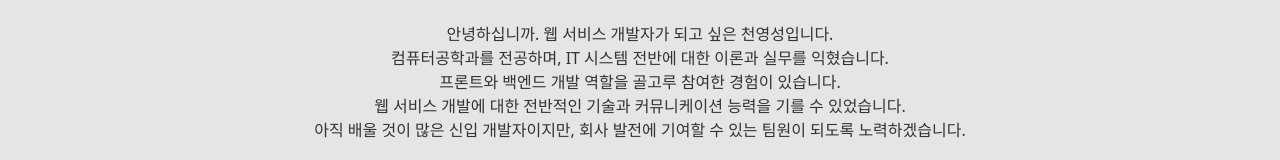
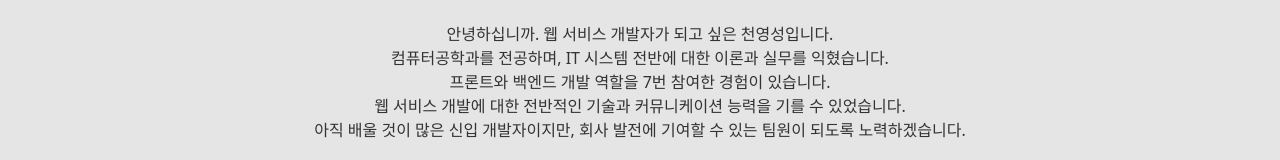
Before and after one commit to hokoro/cheon, a React (Create React App) app: page / in a window 1280 px wide. Shown: the part 182-342 px from the top of the page. Built offline with nearby package versions, Linux system fonts and the light colour scheme.

Commit message:
Introduction Component 수정

```diff
--- a/src/components/Introduction/jsx/Introduction.jsx
+++ b/src/components/Introduction/jsx/Introduction.jsx
@@ -9,7 +9,7 @@ const Introduction = () =>{
             <div className="Introduction-content">
                 <p>안녕하십니까. 웹 서비스 개발자가 되고 싶은 천영성입니다.</p>
                 <p>컴퓨터공학과를 전공하며, IT 시스템 전반에 대한 이론과 실무를 익혔습니다.</p>
-                <p>프론트와 백엔드 개발 역할을 골고루 참여한 경험이 있습니다.</p>
+                <p>프론트와 백엔드 개발 역할을 7번 참여한 경험이 있습니다.</p>
                 <p>웹 서비스 개발에 대한 전반적인 기술과 커뮤니케이션 능력을 기를 수 있었습니다.</p>
                 <p>아직 배울 것이 많은 신입 개발자이지만, 회사 발전에 기여할 수 있는 팀원이 되도록 노력하겠습니다.</p>
             </div>
```
